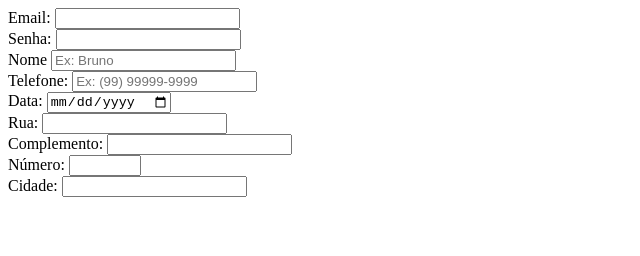
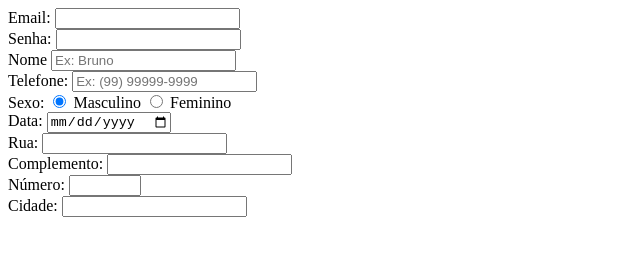
Before and after one commit to gustavoctadei/curso_html, a plain HTML site: page 03 - Formularios/index.html in a window 1280 px wide. Shown: the whole page, without its empty margins (0-640 px from the left). Drawn offline with Linux system fonts and the light colour scheme.

Commit message:
03 - Formularios | 5 - Criando uma lista de opcoes | Ok, concluido

```diff
--- a/03 - Formularios/index.html
+++ b/03 - Formularios/index.html
@@ -28,6 +28,14 @@
         </div>
 
         <div>
+            <label>Sexo:</label>
+            <input type="radio" value="masculino" name="sexo" checked />
+            <label>Masculino</label>
+            <input type="radio" value="feminino" name="sexo" />
+            <label>Feminino</label>
+        </div>
+
+        <div>
             <label>Data:</label>
             <input type="date" />
         </div>
```
